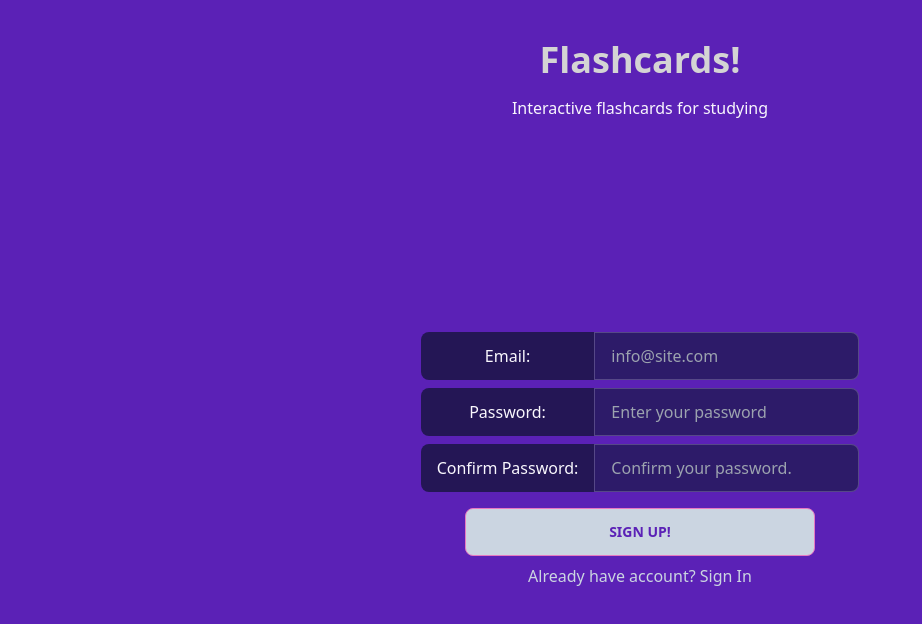
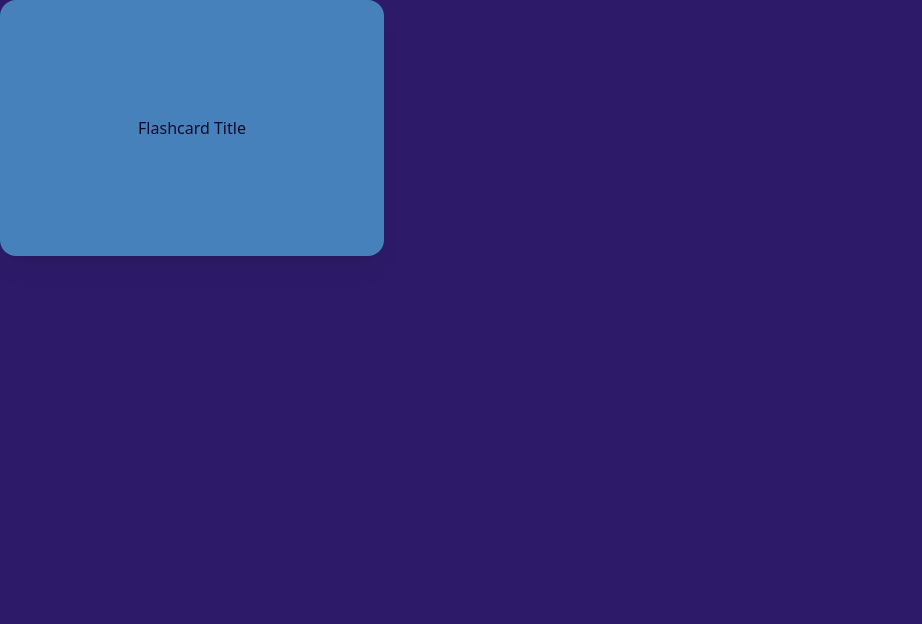
Before and after one commit to zadohu22/Flashcards-App, a React (Create React App) app in the folder client/flashcard-app/: page / in a window 1280 px wide. Shown: the top 624 px of the page, without its empty margins (0-922 px from the left). Built offline with nearby package versions, Linux system fonts and the light colour scheme.

Commit message:
sets base for different types of cards, messes with flip animation

```diff
--- a/client/flashcard-app/package.json
+++ b/client/flashcard-app/package.json
@@ -10,7 +10,9 @@
     "daisyui": "^2.46.0",
     "jwt-decode": "^3.1.2",
     "react": "^18.2.0",
+    "react-card-flip": "^1.2.0",
     "react-dom": "^18.2.0",
+    "react-flip-move": "^3.0.5",
     "react-router-dom": "^6.5.0",
     "react-scripts": "5.0.1",
     "web-vitals": "^2.1.4"
--- a/client/flashcard-app/src/App.js
+++ b/client/flashcard-app/src/App.js
@@ -1,12 +1,14 @@
 import SignUp from "./components/SignUp";
 import RouteSwitch from "./Router/RouteSwitch";
 import { BrowserRouter as Router } from "react-router-dom";
+import FlashcardDefinition from "./components/Flashcard-Types/FlashcardDefinition";
 
 function App() {
   return (
-    <Router>
-      <RouteSwitch />
-    </Router>
+    // <Router>
+    //   <RouteSwitch />
+    // </Router>
+    <FlashcardDefinition term='Flashcard Title' definition='Definition' />
   );
 }
 
--- /dev/null
+++ b/client/flashcard-app/src/components/Flashcard-Types/FlashcardBase.jsx
@@ -0,0 +1,13 @@
+import React from "react";
+
+const FlashcardBase = ({ children }) => {
+  return (
+    <div className='card w-96 h-64 bg-secondary opacity-60 text-black shadow-xl'>
+      <div className='w-full h-full flex flex-col justify-center items-center'>
+        {children}
+      </div>
+    </div>
+  );
+};
+
+export default FlashcardBase;
--- /dev/null
+++ b/client/flashcard-app/src/components/Flashcard-Types/FlashcardDefinition.jsx
@@ -0,0 +1,38 @@
+import React, { useState } from "react";
+import FlashcardBase from "./FlashcardBase";
+import "../../flip.css";
+import CardFlip from "react-card-flip";
+
+const FlashcardDefinition = ({ term, definition }) => {
+  const [flipped, setFlipped] = useState(false);
+
+  return (
+    <FlashcardBase>
+      <div
+        className='w-full h-full flex justify-center items-center cursor-pointer'
+        onClick={() => setFlipped(!flipped)}
+      >
+        <CardFlip
+          isFlipped={flipped}
+          flipDirection='horizontal'
+          // className='card-flipper'
+        >
+          <div
+            className='card-front'
+            // onClick={() => setFlipped(!flipped)}
+          >
+            {term}
+          </div>
+          <div
+            className='card-back'
+            // onClick={() => setFlipped(!flipped)}
+          >
+            {definition}
+          </div>
+        </CardFlip>
+      </div>
+    </FlashcardBase>
+  );
+};
+
+export default FlashcardDefinition;
--- /dev/null
+++ b/client/flashcard-app/src/flip.css
@@ -0,0 +1,28 @@
+.card-flipper{
+    position: relative;
+    width: 200px;
+    height: 250px;
+    perspective: 1000px;
+    transition: ease-in-out;
+    transition-duration: 0.5s;
+}
+
+.card-front,
+.card-back {
+    /* position: absolute; */
+    width: 100%;
+    height: 100%;
+    backface-visibility: hidden;
+    transform-style: preserve-3d;
+
+
+}
+
+
+.card.flipper.is-flipped .card-front{
+    transform: rotateY(180deg)
+}
+
+.card.flipped.is-flipped .card-back {
+    transform: rotateY(0);
+}
--- a/client/flashcard-app/src/index.css
+++ b/client/flashcard-app/src/index.css
@@ -20,5 +20,5 @@ html, body, #root{
 }
 
 button{
-  @apply btn btn-primary
+  @apply btn btn-outline btn-primary
 }
```
Also changed, not shown: client/flashcard-app/src/components/Flashcard-Types/FlashcardBool.jsx (added), client/flashcard-app/src/components/Flashcard-Types/FlashcardChoice.jsx (added), 1 other file (tests, documents, lock files or other folders).
